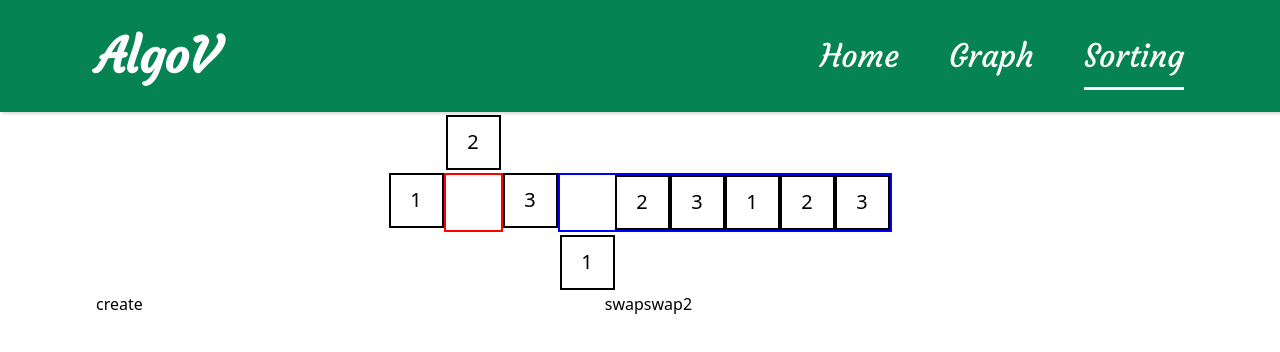
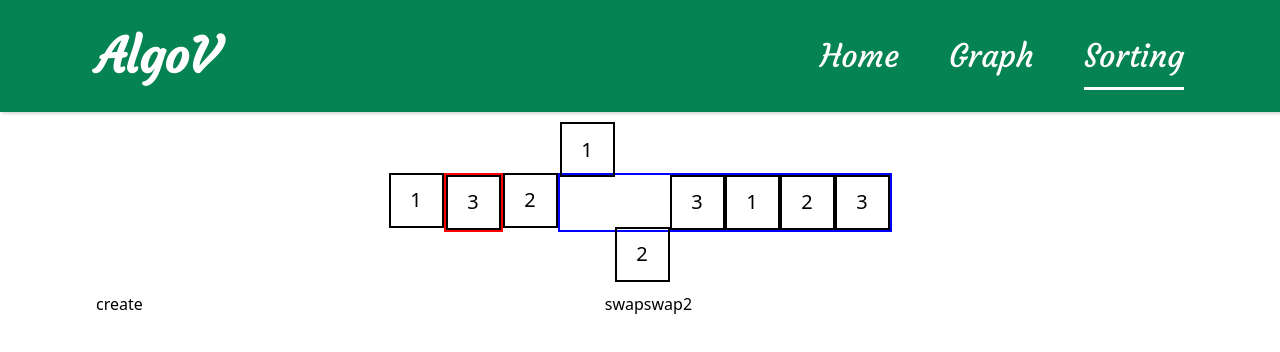
Before and after one commit to Abdelrahman-Abdelmoaty/AlgoV, a React (Create React App) app: page /sorting/insertion-sort in a window 1280 px wide. Shown: the top 352 px of the page. Built offline with nearby package versions, Linux system fonts and the light colour scheme.

Commit message:
fixed list swap

```diff
--- a/src/components/Sorting/List.jsx
+++ b/src/components/Sorting/List.jsx
@@ -24,157 +24,114 @@ import uuid from "react-uuid";
 */
 export default function List({ list, setList, swapList, setSwapList, areas }) {
   const [state, setState] = useState(0);
-  const [swapping, setSwapping] = useState(null);
+  // const [swapping, setSwapping] = useState(null);
   const [swapAgain, setSwapAgain] = useState(0);
-  const [test, setTest] = useState(false);
+  const [swapping, setSwapping] = useState(false);
+  const [added, setAdded] = useState(false);
+  const [lastI, setLastI] = useState(0);
 
-  const delay = (time) => new Promise((resolve) => setTimeout(resolve, time));
-
-  const swap = (items) =>
-    new Promise(async (resolve, error) => {
-      const newList = [...list];
-      newList[items.i] = { ...newList[items.i], bottom: "60px", left: 0 };
-      newList[items.j] = {
-        ...newList[items.j],
+  const swap = (i, len) => {
+    setTimeout(() => {
+      setList((prev) => {
+        const newList = [...prev];
+        newList[swapList[i].i] = {
+          ...newList[swapList[i].i],
+          bottom: "60px",
+          left: 0,
+        };
+        newList[swapList[i].j] = {
+          ...newList[swapList[i].j],
           bottom: "-60px",
           left: 0,
         };
-      setList(newList);
-      await delay(1000);
-      let num = items.j - items.i;
-      newList[items.i] = {
-        ...newList[items.i],
+        return newList;
+      });
+      swap1(i, len);
+    }, 1000);
+  };
+
+  const swap1 = (i, len) => {
+    setTimeout(function () {
+      setList((prev) => {
+        let num = swapList[i].j - swapList[i].i;
+        const newList = [...prev];
+        newList[swapList[i].i] = {
+          ...newList[swapList[i].i],
           left: `${55 * num}px`,
         };
-      newList[items.j] = {
-        ...newList[items.j],
+        newList[swapList[i].j] = {
+          ...newList[swapList[i].j],
           left: `-${55 * num}px`,
         };
-      setList(newList);
 
-      await delay(1000);
-      newList[items.i] = { ...newList[items.i], bottom: 0 };
-      newList[items.j] = { ...newList[items.j], bottom: 0 };
-      setList(newList);
+        return newList;
+      });
+      swap2(i, len);
+    }, 1000);
+  };
 
-      await delay(1000);
-      const iv = { ...newList[items.i], id: uuid(), left: 0, bottom: 0 };
-      newList[items.i] = {
-        ...newList[items.j],
+  const swap2 = (i, len) => {
+    setTimeout(() => {
+      setList((prev) => {
+        const newList = [...prev];
+        newList[swapList[i].i] = { ...newList[swapList[i].i], bottom: 0 };
+        newList[swapList[i].j] = { ...newList[swapList[i].j], bottom: 0 };
+        return newList;
+      });
+      swap3(i, len);
+    }, 1000);
+  };
+
+  const swap3 = (i, len) => {
+    setTimeout(() => {
+      setList((prev) => {
+        const newList = [...prev];
+        const iv = {
+          ...newList[swapList[i].i],
           id: uuid(),
           left: 0,
           bottom: 0,
         };
-      newList[items.j] = iv;
-      setList(newList);
-      resolve();
-    });
-
-  useEffect(() => {
-    swapList.forEach(async (s) => {
-      /* setSwapping(s);
-      const newList = [...list];
-      newList[s.i] = { ...newList[s.i], bottom: "60px", left: 0 };
-      newList[s.j] = {
-        ...newList[s.j],
-        bottom: "-60px",
-        left: 0,
-      }; */
-      //setList(newList);
-      //setState(1);
-      await swap(s);
-      console.log(s.i, s.j);
-    });
-    if (swapList.length) setSwapList([]);
-  }, [swapList]);
-
-  // useEffect(() => {
-  //   if (swapping && swapAgain) {
-  //     console.log(swapping)
-  //     const newList = [...list];
-  //     newList[swapping.i] = { ...newList[swapping.i], bottom: "60px", left: 0 };
-  //     newList[swapping.j] = {
-  //       ...newList[swapping.j],
-  //       bottom: "-60px",
-  //       left: 0,
-  //     };
-  //     setList(newList);
-  //     setState(1);
-  //   }
-  // }, [swapping]);
-
-  useEffect(() => {
-    console.log("s use effect");
-
-    switch (state) {
-      case 1:
-        setTimeout(() => {
-          let num = swapping.j - swapping.i;
-          const newList = [...list];
-          newList[swapping.i] = {
-            ...newList[swapping.i],
-            left: `${55 * num}px`,
-          };
-          newList[swapping.j] = {
-            ...newList[swapping.j],
-            left: `-${55 * num}px`,
-          };
-          setList(newList);
-          setState(2);
-        }, 1000);
-        break;
-      case 2:
-        setTimeout(() => {
-          const newList = [...list];
-          newList[swapping.i] = { ...newList[swapping.i], bottom: 0 };
-          newList[swapping.j] = { ...newList[swapping.j], bottom: 0 };
-          setList(newList);
-          setState(3);
-        }, 1000);
-        break;
-      case 3:
-        setTimeout(() => {
-          const newList = [...list];
-          const iv = { ...newList[swapping.i], id: uuid(), left: 0, bottom: 0 };
-          newList[swapping.i] = {
-            ...newList[swapping.j],
+        newList[swapList[i].i] = {
+          ...newList[swapList[i].j],
           id: uuid(),
           left: 0,
           bottom: 0,
         };
-          newList[swapping.j] = iv;
-          setList(newList);
+        newList[swapList[i].j] = iv;
+        return newList;
+      });
+      if (i + 1 < len) swap(i + 1, len);
+      else {
+        setSwapping(false);
+        setLastI(len);
+      }
     }, 1000);
-        break;
+  };
+
+  useEffect(() => {
+    if (swapList.length) {
+      if (!swapping) {
+        setSwapping(true);
+        swap(lastI, swapList.length);
+      } else {
+        setAdded(true);
       }
-  }, [state]);
+    }
+  }, [swapList]);
 
-  // useEffect(() => {
-  //   console.log('3 use effect')
-
-  //   if (swapList.length > 0) {
-  //     setSwapping(swapList[0]);
-  //     setTimeout(() => {
-  //       setSwapAgain(p => p + 1);
-  //       setTest(!test);
-  //     }, 2000);
-  //   }
-  // }, [swapAgain]);
-
-  // useEffect(() => {
-  //   console.log('4 use effect')
-
-  //   // console.log("from here", swapAgain, " list: ", swapList);
-  //   if (swapList.length === 0) setSwapAgain(0);
-  //   else if (swapList.length > 0 && swapAgain === 0) setSwapAgain(1);
-  // }, [swapList, swapAgain]);
-
-  // useEffect(() => {
-  //   console.log('5 use effect')
-
-  //   setSwapList(swapList.slice(1, swapList.length));
-  // }, [test]);
-  // console.log(list);
+  useEffect(() => {
+    if (!swapping) {
+      if (added) {
+        setSwapping(true);
+        setAdded(false);
+        swap(lastI, swapList.length);
+      } else if (lastI === swapList.length) {
+        setSwapList([]);
+        setLastI(0);
+      }
+    }
+  }, [swapping]);
 
   let itemI = 0;
   let areaI = 0;
@@ -207,7 +164,6 @@ export default function List({ list, setList, swapList, setSwapList, areas }) {
       itemI++;
     }
   }
-  // console.log(res);
 
   return (
     <div className="list-component">
```
Also changed, not shown: src/components/Sorting/NewList.jsx (added). Lines whose indentation alone changed are shown as unchanged.
